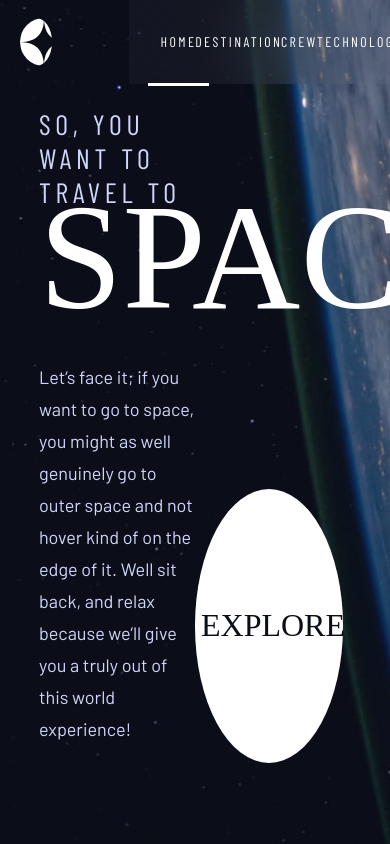
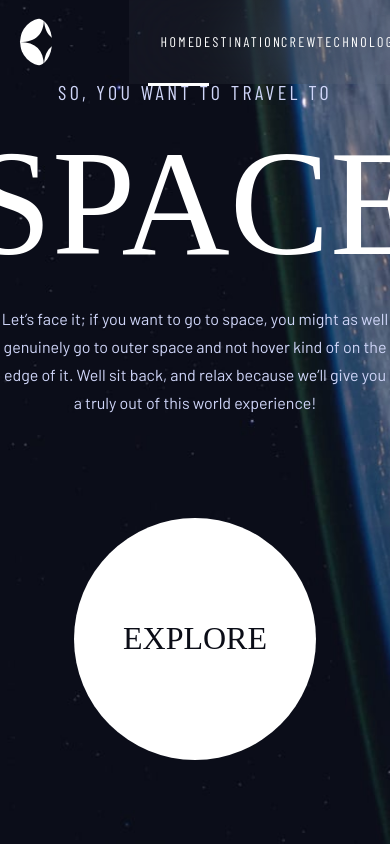
Before and after one commit to BadLice/space-tourism-website, a React (Create React App) app: page / in a window 390 px wide. Built offline with nearby package versions, Linux system fonts and the light colour scheme; a web font is replaced by a local one.

Commit message:
home responsive

```diff
--- a/src/home/Home.tsx
+++ b/src/home/Home.tsx
@@ -1,22 +1,26 @@
-import { bounceCircleBorder, fadeIn, showGrowthCircle, showSlideLeft } from 'animations';
+import {
+	bounceCircleBorder,
+	fadeIn,
+	showGrowthCircle,
+	showSlideLeft,
+	showSlideTop,
+} from 'animations';
 import { useState } from 'react';
 import styled, { css } from 'styled-components';
 import { Body, H1, H4, H5 } from 'Typography';
 
-const Row = styled.div`
+const Container = styled.div`
 	display: flex;
 	flex-direction: row;
 	align-items: center;
 	height: 85%;
 
-	@media only screen and (max-width: 768px) and (max-width: 375px) {
-		body {
-			flex-direction: column;
-		}
+	@media only screen and (max-width: 768px) and (min-width: 376px) {
+		flex-direction: column;
 	}
 `;
 
-const HomeTextContainer = styled.div`
+const TextContainer = styled.div`
 	width: 50%;
 	height: 100%;
 	display: flex;
@@ -27,22 +31,57 @@ const HomeTextContainer = styled.div`
 	padding-top: 10%;
 	padding-bottom: 10%;
 	animation: ${showSlideLeft} 1s ease-in-out, ${fadeIn} 1s ease-in-out;
+
+	@media only screen and (max-width: 768px) and (min-width: 376px) {
+		width: 100%;
+		height: 60%;
+		align-items: center;
+		justify-content: center;
+		padding-left: 0;
+		animation: ${showSlideTop} 1s ease-in-out, ${fadeIn} 1s ease-in-out;
+	}
 `;
 
 const Header = styled(H5)`
 	max-width: 444px;
 	height: 10%;
 	color: #d0d6f9;
+
+	@media only screen and (max-width: 768px) and (min-width: 376px) {
+		max-width: unset;
+		height: 15%;
+		font-size: 20px;
+		line-height: 24px;
+		text-align: center;
+		letter-spacing: 3.375px;
+		color: #d0d6f9;
+	}
 `;
 
 const Title = styled(H1)`
 	max-width: 444px;
 	height: 35%;
+
+	@media only screen and (max-width: 768px) and (min-width: 376px) {
+		max-width: unset;
+		text-align: center;
+		height: 50%;
+		font-size: 150px;
+		line-height: 150px;
+	}
 `;
 
 const Subtitle = styled(Body)`
 	max-width: 444px;
 	color: #d0d6f9;
+
+	@media only screen and (max-width: 768px) and (min-width: 376px) {
+		max-width: 450px;
+		font-size: 16px;
+		line-height: 28px;
+		text-align: center;
+		color: #d0d6f9;
+	}
 `;
 
 const ExploreContainer = styled.div`
@@ -55,6 +94,14 @@ const ExploreContainer = styled.div`
 	align-items: flex-end;
 	padding-bottom: 10%;
 	padding-right: 12%;
+
+	@media only screen and (max-width: 768px) and (min-width: 376px) {
+		width: 100%;
+		height: 40%;
+		justify-content: center;
+		align-items: center;
+		padding-right: 0%;
+	}
 `;
 
 const ExploreButton = styled.button<{ $animated: boolean }>`
@@ -80,6 +127,11 @@ const ExploreButton = styled.button<{ $animated: boolean }>`
 		animation: ${bounceCircleBorder} 2s ease-out infinite;
 		animation-delay: 0.5s;
 	}
+
+	@media only screen and (max-width: 768px) and (min-width: 376px) {
+		max-width: 242px;
+		max-height: 242px;
+	}
 `;
 
 const ExploreText = styled(H4)`
@@ -98,8 +150,8 @@ const Home = ({ setPath }: HomeProps) => {
 	};
 
 	return (
-		<Row>
-			<HomeTextContainer>
+		<Container>
+			<TextContainer>
 				<Header>SO, YOU WANT TO TRAVEL TO</Header>
 				<Title>SPACE</Title>
 				<Subtitle>
@@ -107,7 +159,7 @@ const Home = ({ setPath }: HomeProps) => {
 					outer space and not hover kind of on the edge of it. Well sit back, and
 					relax because we’ll give you a truly out of this world experience!
 				</Subtitle>
-			</HomeTextContainer>
+			</TextContainer>
 			<ExploreContainer>
 				<ExploreButton
 					$animated={buttonAnimated}
@@ -117,7 +169,7 @@ const Home = ({ setPath }: HomeProps) => {
 					<ExploreText>Explore</ExploreText>
 				</ExploreButton>
 			</ExploreContainer>
-		</Row>
+		</Container>
 	);
 };
 
--- a/src/useMediaQuery.tsx
+++ b/src/useMediaQuery.tsx
@@ -1,12 +1,10 @@
 import React from 'react';
 
 const useMediaQuery = (query: string) => {
-	const [matches, setMatches] = React.useState(false);
+	const [matches, setMatches] = React.useState(window.matchMedia(query).matches);
 
 	React.useEffect(() => {
 		const matchQueryList = window.matchMedia(query);
-
-		setMatches(matchQueryList.matches);
 
 		const handleChange = (e: MediaQueryListEvent) => {
 			setMatches(e.matches);
```
